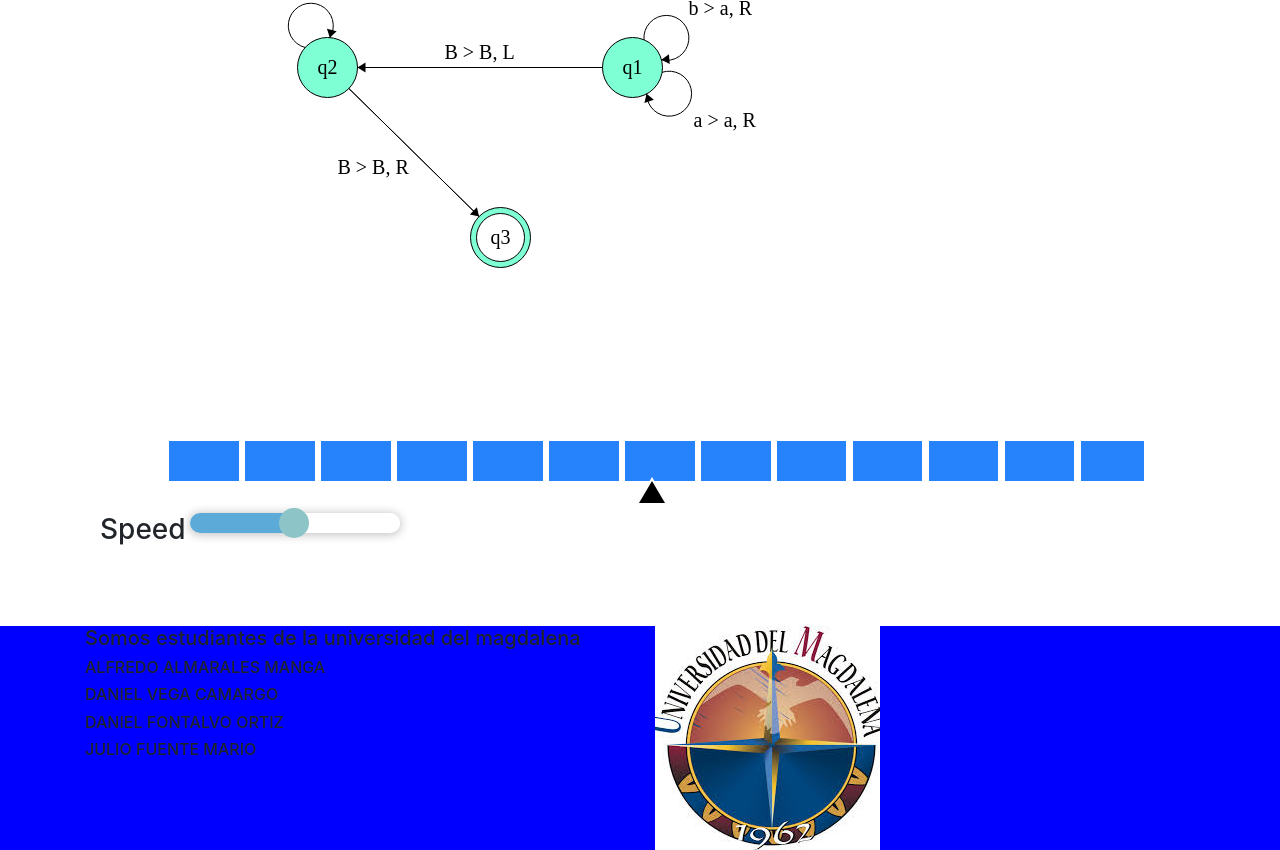
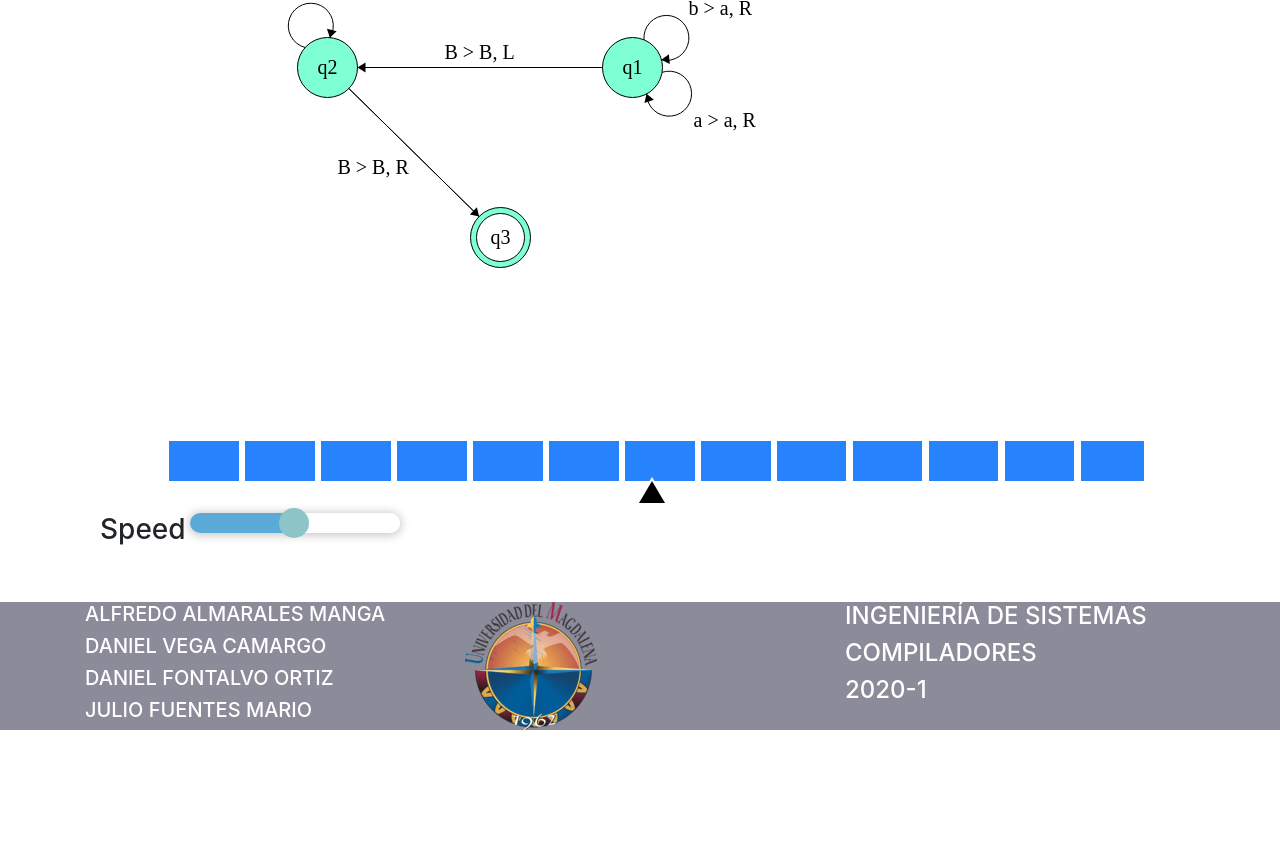
Before and after one commit to dan077/Automata_de_turing, a plain HTML site: page index.html in a window 1280 px wide. Shown: the part 1226-2076 px from the top of the page. After the commit the page ends 1956 px from the top, so only its background shows below. Drawn offline with nearby package versions, Linux system fonts and the light colour scheme; some packages are replaced by stand-ins of ours; a script that the page names is missing.

Commit message:
Version 2 footer

```diff
--- a/index.html
+++ b/index.html
@@ -157,20 +157,24 @@
         </div>
     </div>
 </section>
-   <footer class="footer bg-blue">
-     <div class="container mt-4">
+   <footer class="footer">
+     <div class="container">
         <div class="row">
-          <div class="col-md-6" width="50%">
-            <h5>Somos estudiantes de la universidad del magdalena</h5>
-               <h6>ALFREDO ALMARALES MANGA</h6>
-               <h6>DANIEL VEGA CAMARGO</h6>
-               <h6>DANIEL FONTALVO ORTIZ</h6>
-               <h6>JULIO FUENTE MARIO</h6>
+          <div class="col-md-4 text-white" >
+               <h5>ALFREDO ALMARALES MANGA</h5>
+               <h5>DANIEL VEGA CAMARGO</h5>
+               <h5>DANIEL FONTALVO ORTIZ</h5>
+               <h5>JULIO FUENTES MARIO</h5>
           </div>
-          <div class="col-md-6" width="50%">
-              <img src="universidad.jpg">
+          <div class="col-md-4">
+              <img src="universidad.png">
           </div>
-        </div>
+          <div class="col-md-4 text-white">
+            <h4>INGENIERÍA DE SISTEMAS</h4>
+            <h4>COMPILADORES</h4>
+            <h4>2020-1</h4>
+          </div>
+         </div>
         </div>
    </footer>
 
--- a/main.css
+++ b/main.css
@@ -87,8 +87,8 @@
   cursor: pointer;
 }
 
-.bg-blue{
-  background-color: blue;;
+.footer{
+  background-color: #8b8b99;
 }
 
 /* .slider::after{
```
Also changed, not shown: universidad.jpg (deleted), universidad.png (added).
